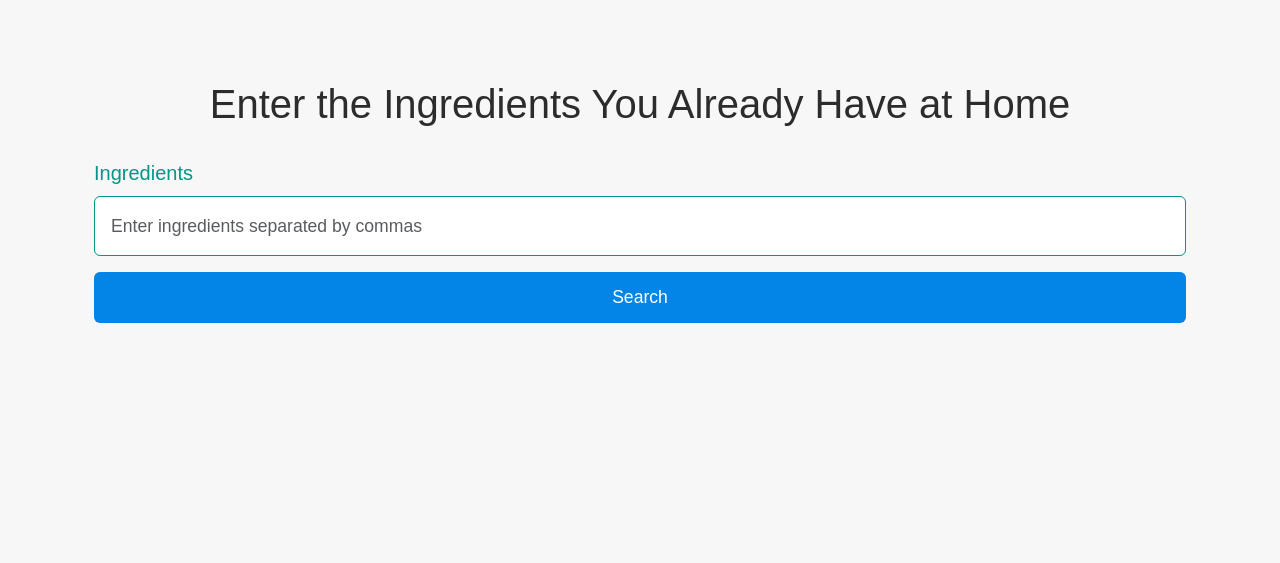
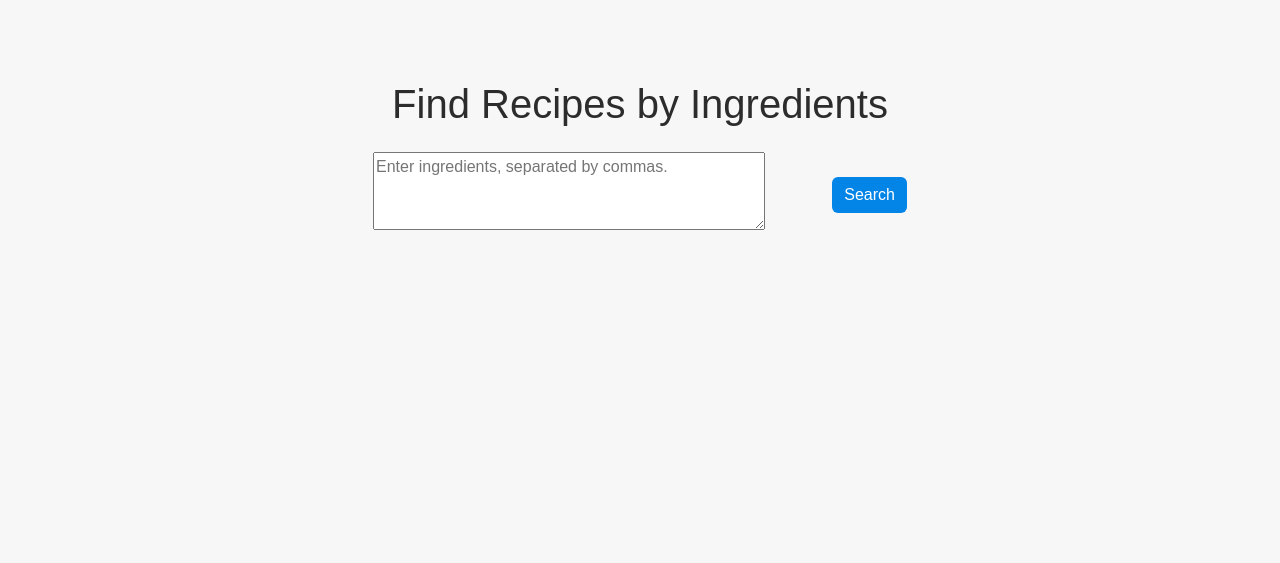
Before and after one commit to m75-ali/recipe-sharing-platform, a Django app: page /recipes/search/ in a window 1280 px wide. Shown: the part 64-627 px from the top of the page. Run offline with Django 4.2, Linux system fonts and the light colour scheme; the visitor is signed in with stand-in values (Sample User, id 1); some libraries are stand-ins or nearby versions.

Commit message:
Ingredient search ui changed and functionality restored

```diff
--- a/recipesharing/recipes/templates/recipes/ingredient_search.html
+++ b/recipesharing/recipes/templates/recipes/ingredient_search.html
@@ -1,102 +1,53 @@
 {% extends 'recipes/base.html' %}
 
 {% block content %}
-<div class="container mt-5">
-    <!-- Page Title -->
-    <h1 class="text-center mb-4">Enter the Ingredients You Already Have at Home</h1>
+<div class="container my-5">
+    <div class="row">
+        <div class="col-12 text-center">
+            <h1 class="mb-4">Find Recipes by Ingredients</h1>
+        </div>
+    </div>
 
-    <!-- Search Form -->
-    <form method="POST" class="mb-4">
-        {% csrf_token %}
-        <div class="mb-3">
-            <label for="ingredients" class="form-label" style="color: #009688; font-size: 1.25rem;">Ingredients</label>
-            <input type="text" name="ingredients" id="ingredients" class="form-control border-teal p-3" placeholder="Enter ingredients separated by commas" value="{{ form.ingredients.value|default:'' }}">
+    <div class="row justify-content-center">
+        <div class="col-md-8 col-lg-6">
+            <form method="POST" class="d-flex align-items-center">
+                {% csrf_token %}
+                <div class="flex-grow-1 me-2">
+                    {{ form.ingredients }}
+                </div>
+                <button type="submit" class="btn btn-primary">Search</button>
+            </form>
         </div>
-        <button type="submit" class="btn btn-primary w-100">Search</button>
-    </form>
+    </div>
 
-    <!-- Display Results -->
-    {% if search_done %}
-        {% if results %}
-            <h2 class="mt-5 text-center">Matching Recipes:</h2>
-            <div class="row mt-4">
+    {% if results %}
+    <div class="row mt-5">
+        <div class="col-12">
+            <h2 class="text-center">Matching Recipes</h2>
+            <ul class="list-group mt-3">
                 {% for result in results %}
-                    <div class="col-md-6 mb-4">
-                        <div class="card shadow-sm">
-                            <div class="card-body">
-                                <!-- Recipe Title and Link -->
-                                <h5 class="card-title">
-                                    <a href="{% url 'recipe_detail' result.recipe.id %}" class="text-decoration-none">{{ result.recipe.title }}</a>
-                                </h5>
-
-                                <!-- Recipe Description -->
-                                <p class="card-text">{{ result.recipe.description|truncatewords:20 }}</p>
-
-                                <!-- Ingredients Needed Section -->
-                                {% if result.missing_ingredients %}
-                                    <h6 class="text-primary">Shopping List:</h6>
-                                    <ul class="list-unstyled ms-3">
-                                        {% for ingredient in result.missing_ingredients %}
-                                            <li><i class="bi bi-bag-fill"></i> {{ ingredient }}</li>
-                                        {% endfor %}
-                                    </ul>
-                                {% else %}
-                                    <p class="text-success"><strong>You have all the ingredients!</strong></p>
-                                {% endif %}
-                            </div>
-                        </div>
-                    </div>
+                <li class="list-group-item">
+                    <h5>{{ result.recipe.title }}</h5>
+                    <p class="mb-1">
+                        Missing Ingredients:
+                        <span class="text-danger">{{ result.missing_ingredients|join:", " }}</span>
+                    </p>
+                </li>
                 {% endfor %}
-            </div>
-        {% else %}
-            <p class="text-muted text-center mt-5">No matching recipes found.</p>
-        {% endif %}
+            </ul>
+        </div>
+    </div>
+    {% elif suggestions %}
+    <div class="row mt-5">
+        <div class="col-12">
+            <h2 class="text-center">Suggestions</h2>
+            <ul class="list-group mt-3">
+                {% for suggestion in suggestions %}
+                <li class="list-group-item">{{ suggestion }}</li>
+                {% endfor %}
+            </ul>
+        </div>
+    </div>
     {% endif %}
 </div>
-
-<style>
-    .border-teal {
-        border-color: #009688;
-    }
-
-    .form-control {
-        transition: all 0.3s ease;
-        padding: 15px; /* Increase padding for better spacing */
-        font-size: 1.1rem; /* Better font size */
-    }
-
-    .form-control:focus {
-        border-color: #009688;
-        box-shadow: 0 0 0 0.25rem rgba(0, 150, 136, 0.25);
-    }
-
-    .btn {
-        transition: all 0.3s ease;
-        padding: 12px; /* Increase padding for the button */
-        font-size: 1.1rem; /* Button text size */
-    }
-
-    .btn-primary {
-        background-color: #009688;
-        border: none;
-    }
-
-    .btn-primary:hover {
-        background-color: #4CAF50;
-    }
-
-    /* Additional spacing adjustments for a clean layout */
-    .mb-4 {
-        margin-bottom: 30px !important;
-    }
-
-    h2, .card-body {
-        font-family: 'Arial', sans-serif;
-    }
-
-    .text-muted {
-        font-size: 1.2rem; /* Adjusted font size */
-    }
-</style>
-
 {% endblock %}
```
